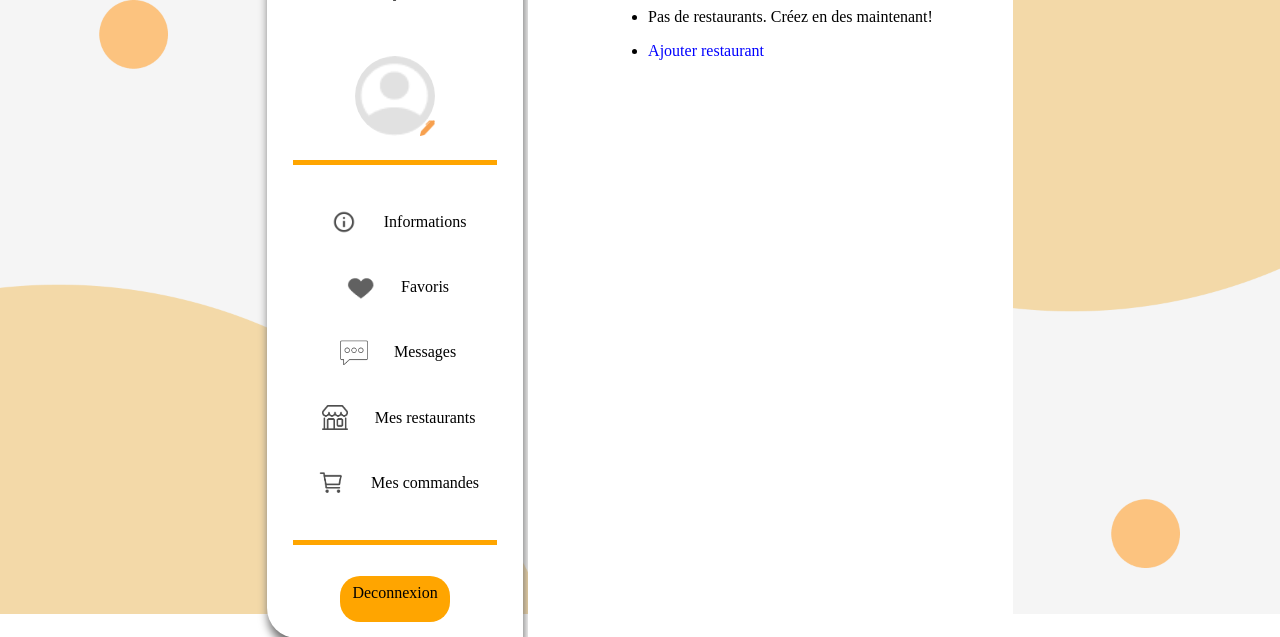
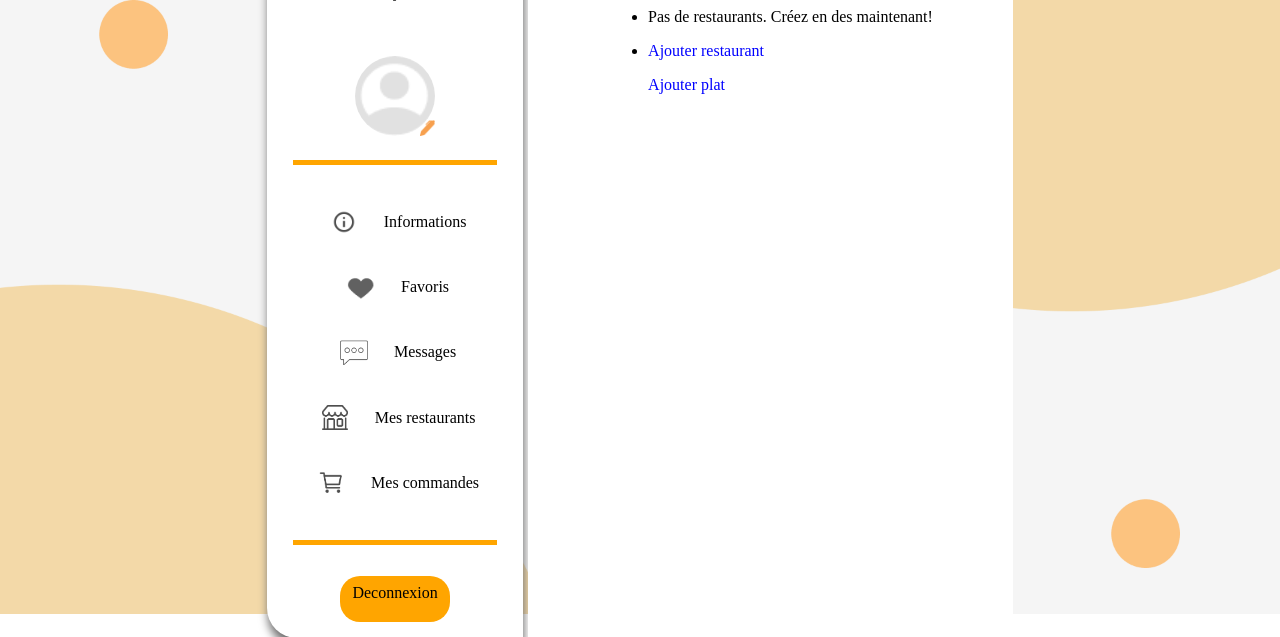
Before and after one commit to xRyolinx/tasteit, a Flask app: template templates/mes_restaurants.html in a window 1280 px wide. Shown: the part 106-743 px from the top of the page. Run offline with Flask 3, Linux system fonts and the light colour scheme; the template is opened without the code that fills it, so the values that code supplies are empty; some libraries are stand-ins or nearby versions; some web fonts are replaced.

Commit message:
'add dish' to my restau page

```diff
--- a/templates/mes_restaurants.html
+++ b/templates/mes_restaurants.html
@@ -168,7 +168,8 @@
 
                 <li>
                     <p><a style="color: blue" href="/restaurants/new">Ajouter restaurant</a></p>
-                    </li>
+                    <p><a style="color: blue" href="/dishes/new">Ajouter plat</a></p>
+                </li>
             </ul>
         </div>
 
```
